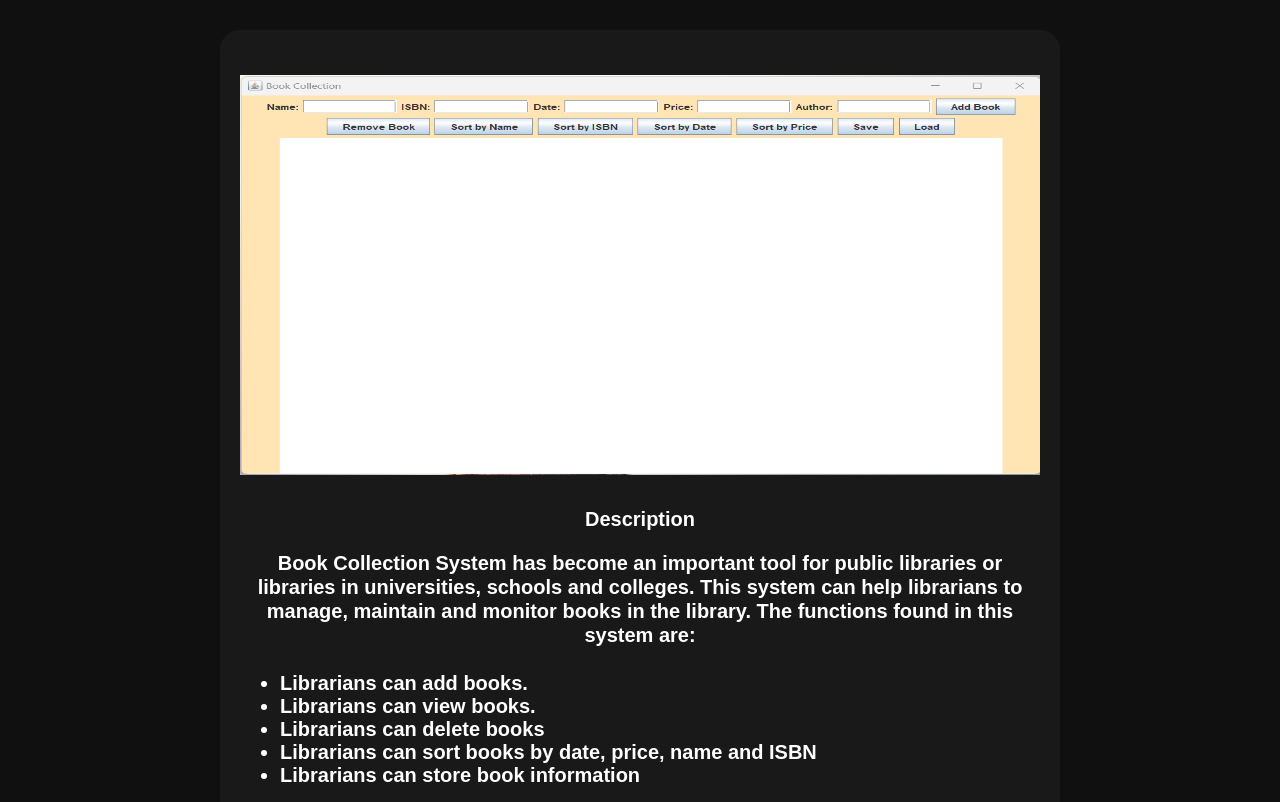
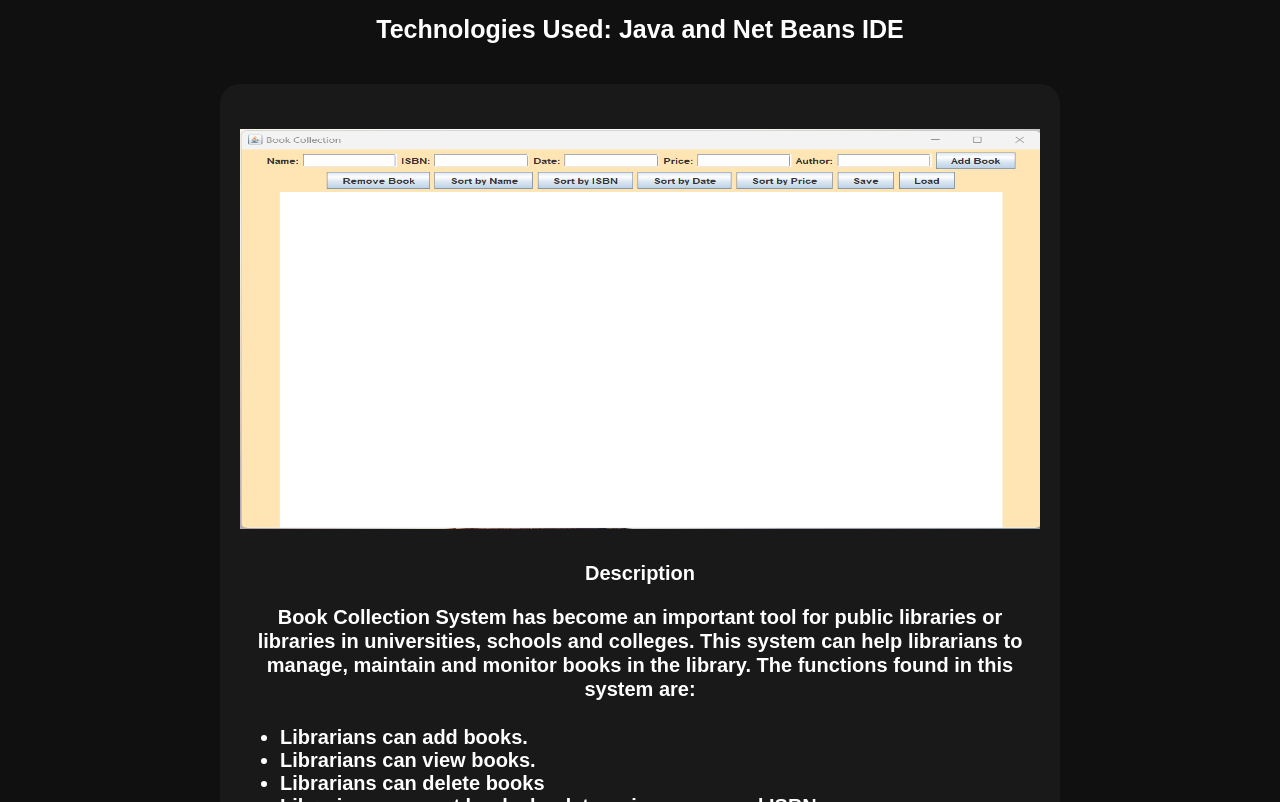
Before and after one commit to phichet433/phichet.PersonalPortfolio, a plain HTML site: page sistemBookCollection.html in a window 1280 px wide. Shown: the part 298-1100 px from the top of the page. Drawn offline with Linux system fonts and the light colour scheme.

Commit message:
sistemBookCollection.html

```diff
--- a/sistemBookCollection.html
+++ b/sistemBookCollection.html
@@ -23,6 +23,7 @@
     <div class="project">
         <div class="title">
             <h2>System Book Collection</h2>
+            <p style="font-weight: bold; font-size: 25px; color: white; text-align: center;">Technologies Used: Java and Net Beans IDE</p>
         </div>
         <div class="box">
             <div class="card">
```
